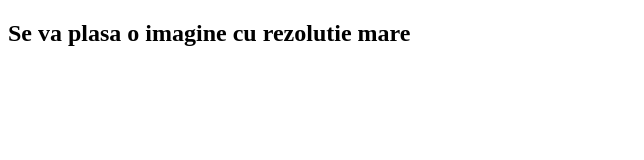
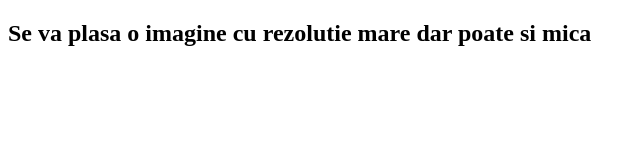
Before and after one commit to xear85/Web_Tekwill_test, a plain HTML site: page imagine.html in a window 1280 px wide. Shown: the whole page, without its empty margins (0-644 px from the left). Drawn offline with Linux system fonts and the light colour scheme.

Commit message:
Update imagine.html

```diff
--- a/imagine.html
+++ b/imagine.html
@@ -8,7 +8,7 @@
 </head>
 <body>
     <h2>
-        Se va plasa o imagine cu rezolutie mare
+        Se va plasa o imagine cu rezolutie mare dar poate si mica
     </h2>
 </body>
 </html>
```
